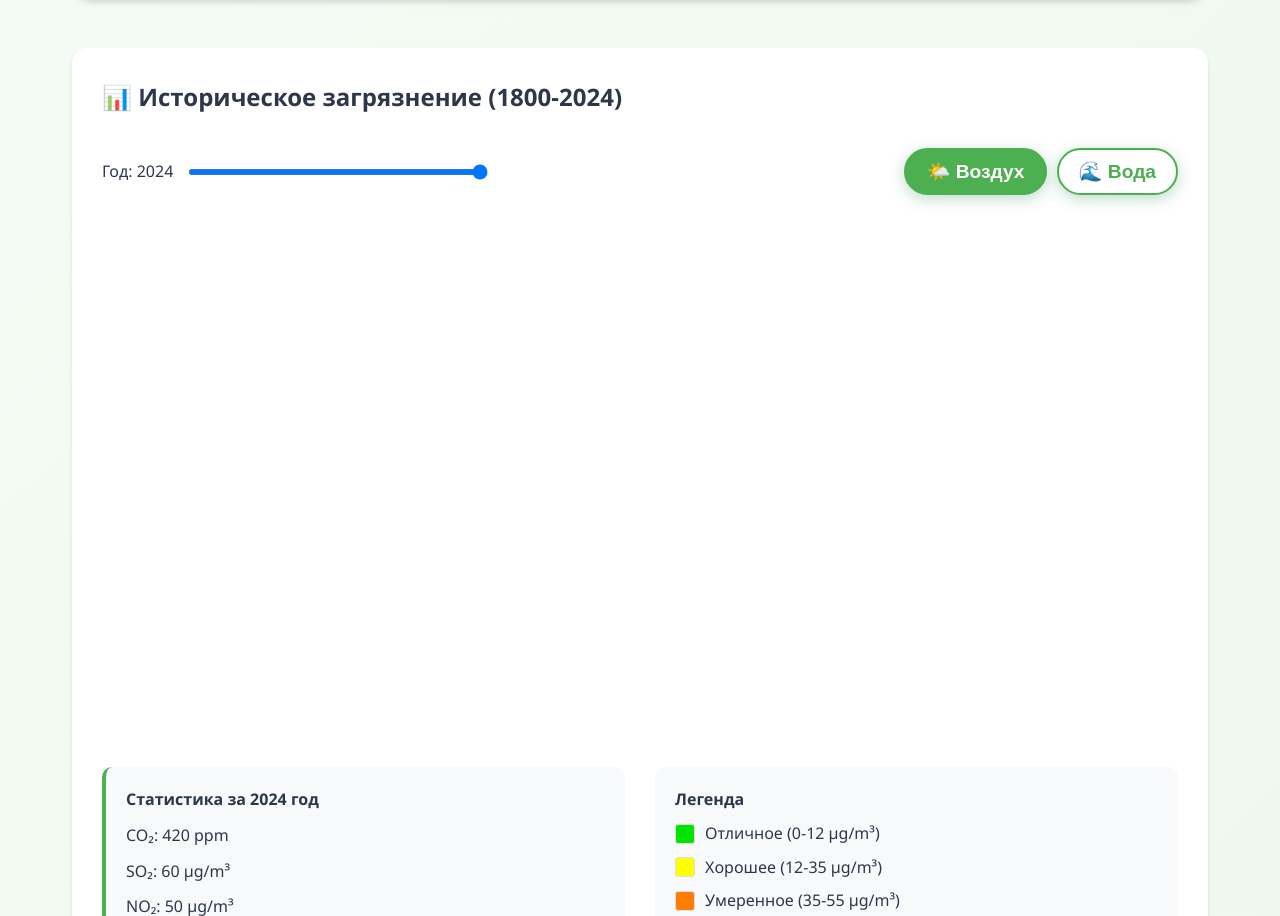
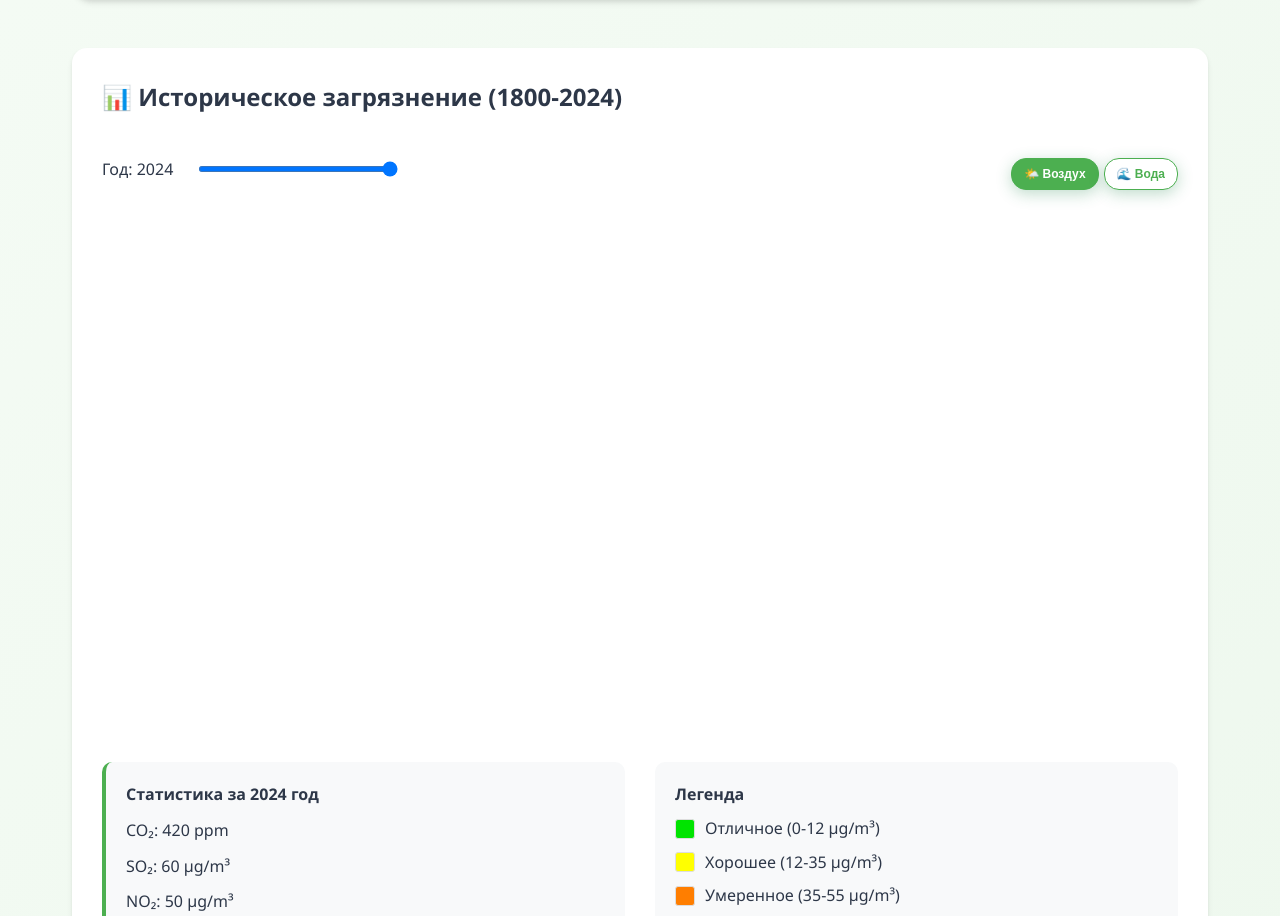
Before and after one commit to Kotyaras/eco-monitoring-real, a website: page index.html in a window 1280 px wide. Shown: the part 1545-2461 px from the top of the page. Drawn offline with nearby package versions, Linux system fonts and the light colour scheme; no server answers.

Commit message:
Update style.css

```diff
--- a/style.css
+++ b/style.css
@@ -804,3 +804,50 @@ input:focus {
     outline: 2px solid var(--primary-green);
     outline-offset: 2px;
 }
+/* Добавьте в конец вашего CSS файла */
+.leaflet-container {
+    background: #f8f9fa;
+}
+
+.custom-control {
+    background: white;
+    padding: 10px;
+    border-radius: 5px;
+    box-shadow: 0 2px 10px rgba(0,0,0,0.2);
+}
+
+.timeline-container {
+    margin-bottom: 10px;
+}
+
+.timeline-container h4 {
+    margin: 0 0 10px 0;
+    font-size: 16px;
+}
+
+.timeline-slider {
+    width: 200px;
+    margin: 0 10px;
+}
+
+.data-type-buttons {
+    display: flex;
+    gap: 5px;
+    margin-top: 10px;
+}
+
+.data-btn {
+    padding: 8px 12px;
+    border: 1px solid #4CAF50;
+    background: white;
+    color: #4CAF50;
+    border-radius: 15px;
+    cursor: pointer;
+    transition: all 0.3s ease;
+    font-size: 12px;
+}
+
+.data-btn.active {
+    background: #4CAF50;
+    color: white;
+}
```
